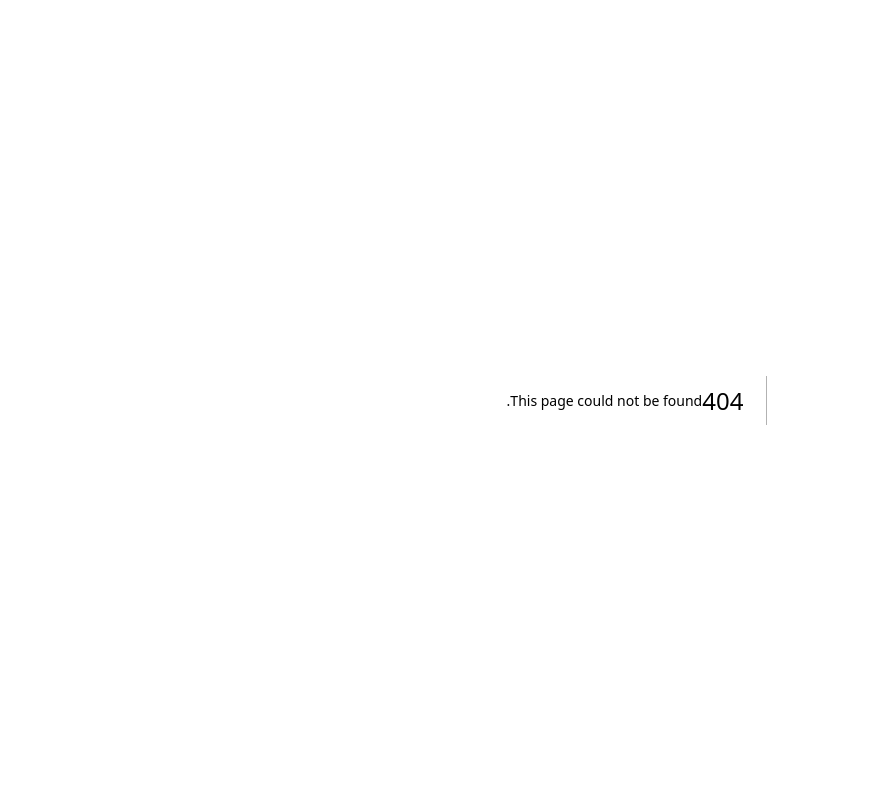
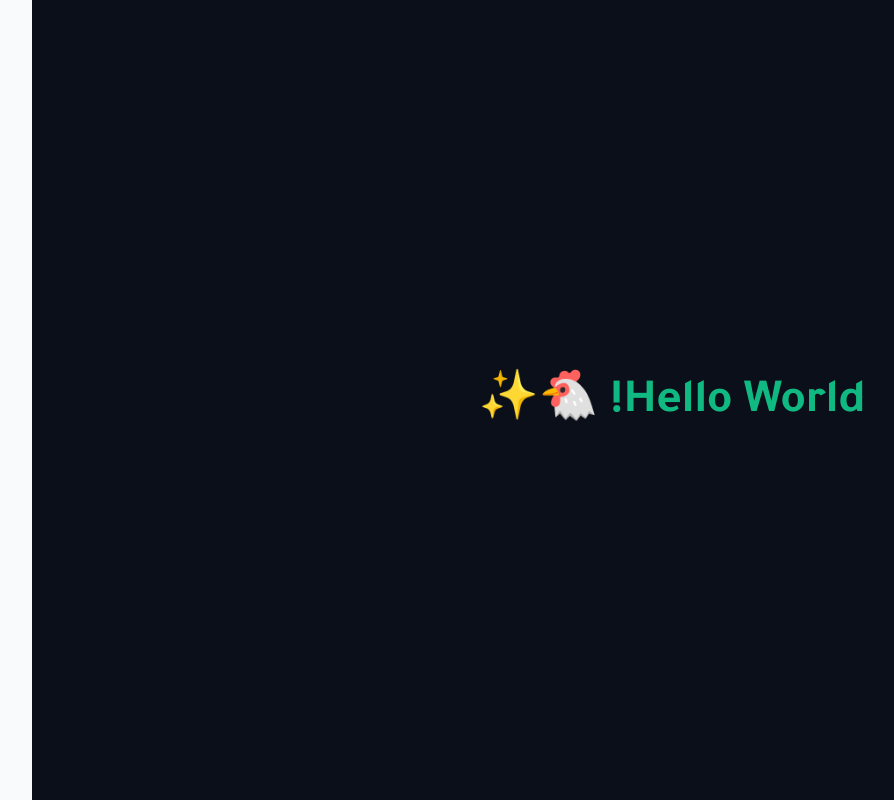
Before and after one commit to mohamedal2min-u/happy-chicken, a Next.js app in the folder dashboard/: page /hello in a window 1280 px wide. Before the commit this address had no page. Shown: the whole page, without its empty margins (35-929 px from the left). Built offline with nearby package versions, Linux system fonts and the light colour scheme; sample sign-in values are in the browser's storage.

Commit message:
إضافة صفحة تجربة Hello World

```diff
--- /dev/null
+++ b/dashboard/app/hello/page.tsx
@@ -0,0 +1,7 @@
+export default function HelloPage() {
+  return (
+    <div style={{ display: 'flex', height: '100vh', alignItems: 'center', justifyContent: 'center', backgroundColor: '#0b0f19', color: '#10b981', fontSize: '48px', fontWeight: 'bold' }}>
+      Hello World! 🐔✨
+    </div>
+  );
+}
```
